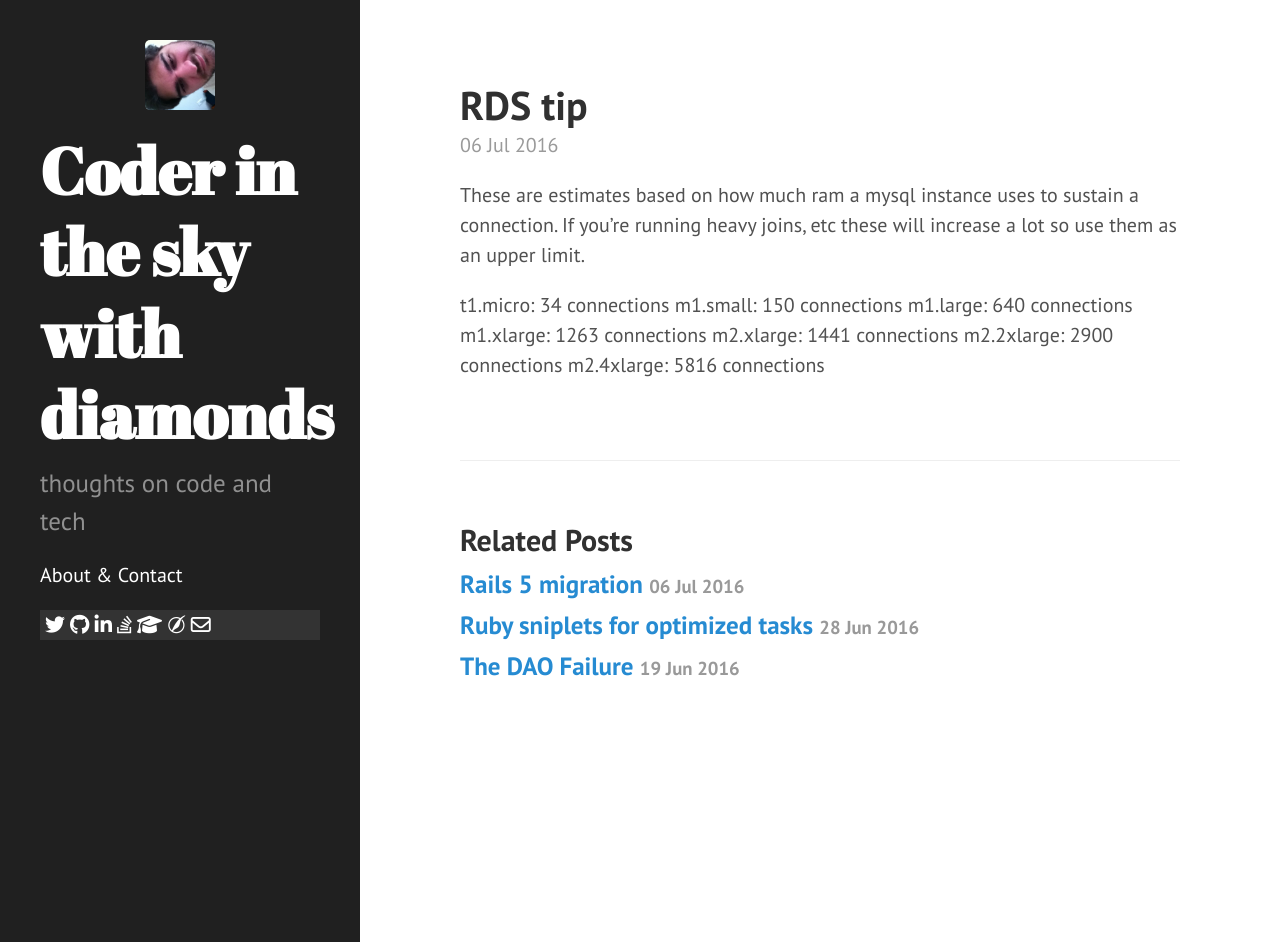
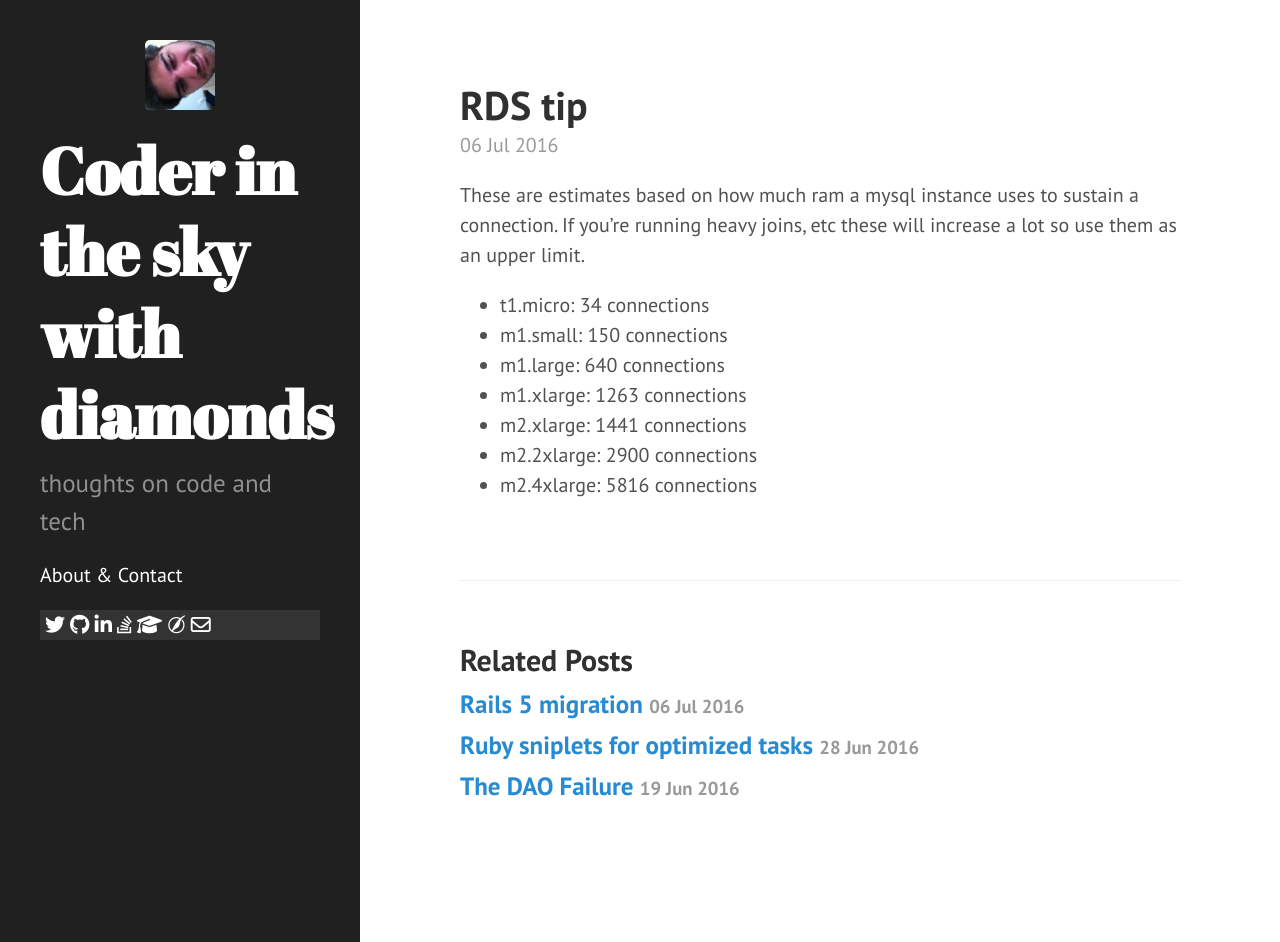
Before and after one commit to xymor/xymor.github.io, a Jekyll site: the page built from _posts/2016-07-06-rds-tip.markdown, in a window 1280 px wide and 942 px high. Built offline with Jekyll 4.4.1, drawn with Linux system fonts in a browser that asks for light colours; nearby versions of some CDN libraries; comment, search, counter and statistics services are not loaded.

```diff
--- a/_posts/2016-07-06-rds-tip.markdown
+++ b/_posts/2016-07-06-rds-tip.markdown
@@ -6,10 +6,10 @@ tags: [aws, devops, rds]
 ---
 These are estimates based on how much ram a mysql instance uses to sustain a connection. If you're running heavy joins, etc these will increase a lot so use them as an upper limit.
 
-t1.micro: 34 connections
-m1.small: 150 connections
-m1.large: 640 connections
-m1.xlarge: 1263 connections
-m2.xlarge: 1441 connections
-m2.2xlarge: 2900 connections
-m2.4xlarge: 5816 connections
+- t1.micro: 34 connections
+- m1.small: 150 connections
+- m1.large: 640 connections
+- m1.xlarge: 1263 connections
+- m2.xlarge: 1441 connections
+- m2.2xlarge: 2900 connections
+- m2.4xlarge: 5816 connections
```
